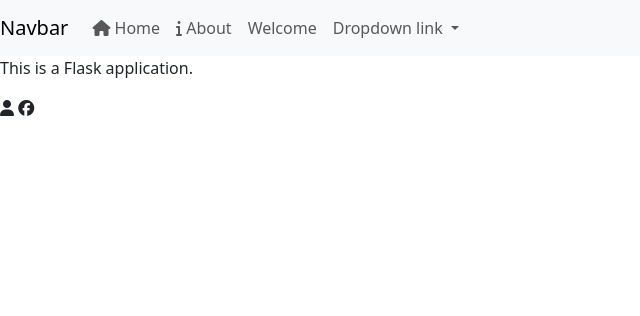
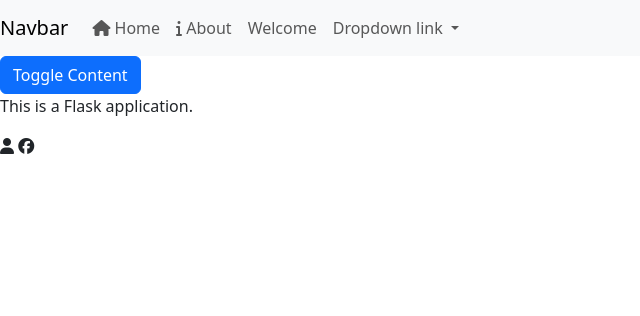
Before and after one commit to Alison9Saim/pythonProject, a Flask app: page / in a window 1280 px wide. Shown: the top 316 px of the page, without its empty margins (0-640 px from the left). Run offline with Flask 3, Linux system fonts and the light colour scheme; some libraries are stand-ins or nearby versions.

Commit message:
confirmed bootstrap JS is working and fixed temp navbar dropdown items

```diff
--- a/templates/index.html
+++ b/templates/index.html
@@ -9,44 +9,52 @@
         <link href="https://cdn.jsdelivr.net/npm/bootstrap@5.3.2/dist/css/bootstrap.min.css" rel="stylesheet">
 
 
+
         <!-- Fontawesome Kit-->
         <script src="https://kit.fontawesome.com/15e26f6a5c.js" crossorigin="anonymous"></script>
         <title>Portfolio</title>
     </head>
     <body>
 
-
         <nav class="navbar navbar-expand-lg navbar-light bg-light">
           <a class="navbar-brand" href="{{ url_for('home') }}">Navbar</a>
-          <button class="navbar-toggler" type="button" data-toggle="collapse" data-target="#navbarNavDropdown" aria-controls="navbarNavDropdown" aria-expanded="false" aria-label="Toggle navigation">
+          <button class="navbar-toggler" type="button" data-bs-toggle="collapse" data-bs-target="#navbarNavDropdown"
+                  aria-controls="navbarNavDropdown" aria-expanded="false" aria-label="Toggle navigation">
             <span class="navbar-toggler-icon"></span>
           </button>
+
           <div class="collapse navbar-collapse" id="navbarNavDropdown">
             <ul class="navbar-nav">
               <li class="nav-item active">
                 <a class="nav-link" href="{{ url_for('home') }}">
-                    <i class="fa-solid fa-home"></i> Home <span class="sr-only ">(current)</span></a>
+                  <i class="fa-solid fa-home"></i> Home <span class="sr-only">(current)</span>
+                </a>
               </li>
               <li class="nav-item">
                 <a class="nav-link" href="{{ url_for('about') }}">
-                    <i class="fa-solid fa-info"></i> About</a>
+                  <i class="fa-solid fa-info"></i> About
+                </a>
               </li>
               <li class="nav-item">
                 <a class="nav-link" href="{{ url_for('welcome') }}">Welcome</a>
               </li>
               <li class="nav-item dropdown">
-                <a class="nav-link dropdown-toggle" href="#" id="navbarDropdownMenuLink" data-toggle="dropdown" aria-haspopup="true" aria-expanded="false">
+                <a class="nav-link dropdown-toggle" href="#" id="navbarDropdownMenuLink" role="button"
+                   data-bs-toggle="dropdown" aria-expanded="false">
                   Dropdown link
                 </a>
-                <div class="dropdown-menu" aria-labelledby="navbarDropdownMenuLink">
-                  <a class="dropdown-item" href="#">Action</a>
-                  <a class="dropdown-item" href="#">Another action</a>
-                  <a class="dropdown-item" href="#">Something else here</a>
-                </div>
+                <ul class="dropdown-menu" aria-labelledby="navbarDropdownMenuLink">
+                  <li><a class="dropdown-item" href="#">Action</a></li>
+                  <li><a class="dropdown-item" href="#">Another action</a></li>
+                  <li><a class="dropdown-item" href="#">Something else here</a></li>
+                </ul>
               </li>
             </ul>
           </div>
         </nav>
+
+
+
 
         <!--
         <h2>Welcome To GFG</h2>
@@ -56,12 +64,27 @@
         <a href="{{ url_for('about') }}">About</a>
         -->
 
+        <button class="btn btn-primary" type="button" data-bs-toggle="collapse" data-bs-target="#demoCollapse" aria-expanded="false" aria-controls="demoCollapse">
+          Toggle Content
+        </button>
+
+        <div class="collapse" id="demoCollapse">
+          <div class="card card-body">
+            Bootstrap JS is working — expand and collapse both work!
+          </div>
+        </div>
+
+
+
         {% block body %}
 
-            <p>This is a Flask application.</p>
-            <!-- Font Awesome Icons -->
-            <i class="fa-solid fa-user"></i>
-            <i class="fa-brands fa-facebook"></i>
+        <p>This is a Flask application.</p>
+        <!-- Font Awesome Icons -->
+        <i class="fa-solid fa-user"></i>
+        <i class="fa-brands fa-facebook"></i>
+
+
+
 
         {% endblock %}
 
```
